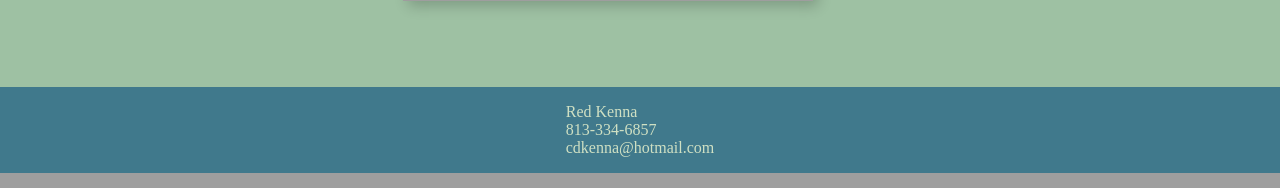
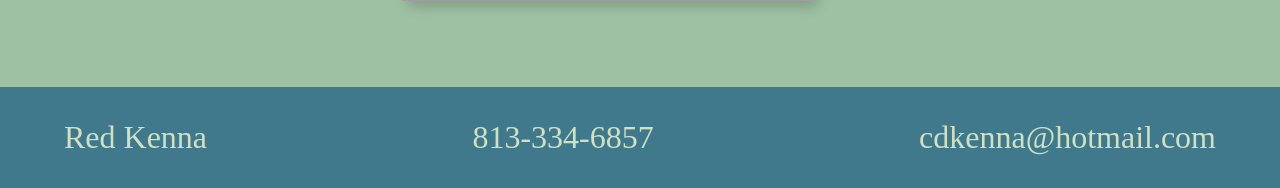
Before and after one commit to jimmmazz/tampa-lake, a PHP site: page / in a window 1280 px wide. Shown: the part 3194-3382 px from the top of the page. Run offline with PHP 8.4, Linux system fonts and the light colour scheme; some libraries are stand-ins or nearby versions; grey boxes are pictures that could not be loaded.

Commit message:
footer layou

```diff
--- a/public/style.css
+++ b/public/style.css
@@ -622,6 +622,7 @@ background-color: var(--secondary-color);
     grid-row: 2/3;
     grid-column: 1/2;
     align-self: start;
+    padding-right: 1rem;
   }
 
   .card-what-where h3 {
@@ -639,6 +640,7 @@ background-color: var(--secondary-color);
     grid-row: 2/-1;
     grid-column: 2/3;
     align-self: start;
+    background-size: cover;
   }
 
 /* Gallery */
@@ -653,7 +655,7 @@ background-color: var(--secondary-color);
     width: 100%;
     padding-bottom: 2rem;
     justify-content: center;
-    align-items: center;
+    align-items: flex-start;
   }
 
   .gallery-title {
@@ -662,4 +664,18 @@ background-color: var(--secondary-color);
     writing-mode: vertical-lr;
     text-orientation: upright ;
   }
+
+/* Footer */
+  .footer-content {
+    display: flex;
+    justify-content: space-between;
+    align-items: center;
+    width: 100%;
+  }
+
+  .footer-content p {
+    display: inline-block;
+    font-size: 2rem;
+    padding: 1rem;
+  }
 }
```
